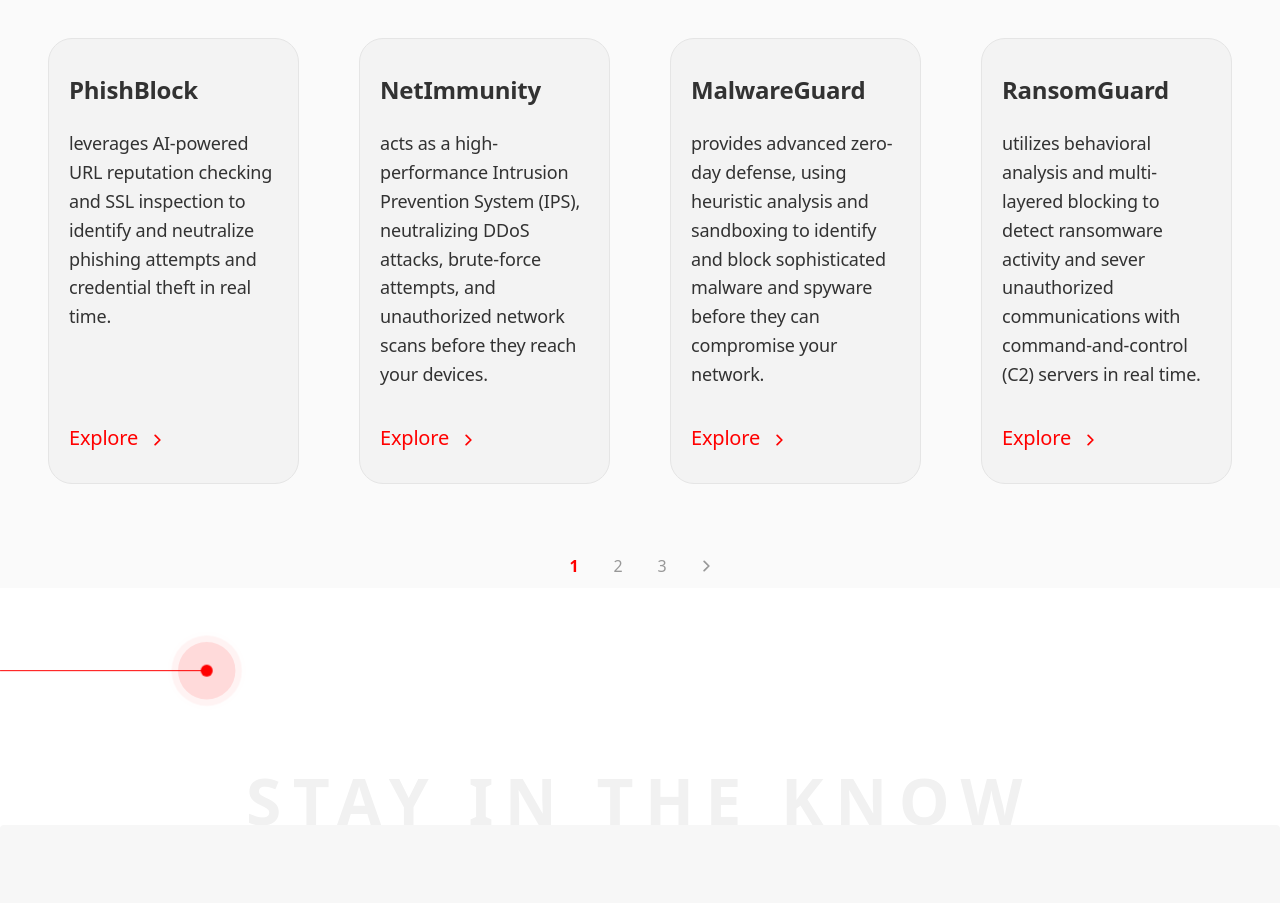
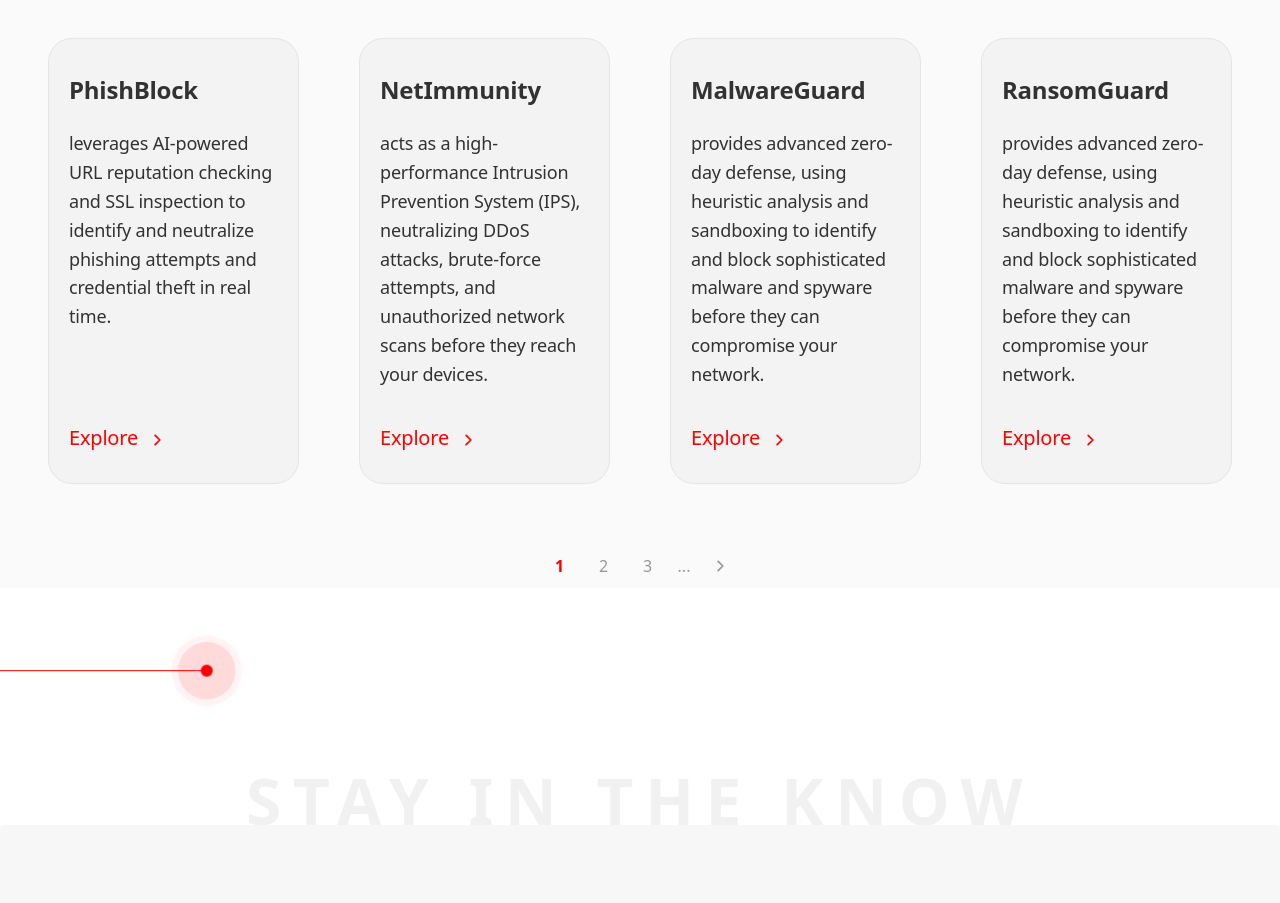
Before and after one commit to vinay-uelement/marma-security, a Next.js app: page / in a window 1280 px wide. Shown: the part 2204-3107 px from the top of the page. Built offline with nearby package versions, Linux system fonts and the light colour scheme.

Commit message:
Update security cards and intelligent security components

```diff
--- a/components/home/SecurityCards.tsx
+++ b/components/home/SecurityCards.tsx
@@ -34,24 +34,38 @@ const cards: SecurityCard[] = [
     image: "/images/features/Malware-guard.webp",
     linkHref: "#",
   },
-  {
+    {
     title: "RansomGuard",
-    description: "utilizes behavioral analysis and multi-layered blocking to detect ransomware activity and sever unauthorized communications with command-and-control (C2) servers in real time.",
+    description: "provides advanced zero-day defense, using heuristic analysis and sandboxing to identify and block sophisticated malware and spyware before they can compromise your network.",
     number: "04",
     image: "/images/features/Malware-guard.webp",
     linkHref: "#",
   },
   {
-    title: "SpyShield",
-    description: "prevents unauthorized surveillance and data harvesting by blocking spyware, keyloggers, and tracking scripts that attempt to monitor your activity or access your device’s camera and microphone.",
+    title: "SafeDevices",
+    description: "utilizes behavioral analysis and multi-layered blocking to detect ransomware activity and sever unauthorized communications with command-and-control (C2) servers in real time.",
     number: "05",
     image: "/images/features/Malware-guard.webp",
     linkHref: "#",
   },
   {
-    title: "DDoSGuard",
+    title: "NetStealth",
+    description: "prevents unauthorized surveillance and data harvesting by blocking spyware, keyloggers, and tracking scripts that attempt to monitor your activity or access your device’s camera and microphone.",
+    number: "06",
+    image: "/images/features/Malware-guard.webp",
+    linkHref: "#",
+  },
+  {
+    title: "SafeID",
     description: "provides high-capacity mitigation against Distributed Denial of Service (DDoS) attacks, filtering malicious traffic and ensuring your network remains responsive and available even during massive, automated connection attempts.",
-    number: "06",
+    number: "07",
+    image: "/images/features/Malware-guard.webp",
+    linkHref: "#",
+  },
+    {
+    title: "ScamGuard",
+    description: "provides high-capacity mitigation against Distributed Denial of Service (DDoS) attacks, filtering malicious traffic and ensuring your network remains responsive and available even during massive, automated connection attempts.",
+    number: "08",
     image: "/images/features/Malware-guard.webp",
     linkHref: "#",
   },
--- a/components/technology/IntelligentSecurity.tsx
+++ b/components/technology/IntelligentSecurity.tsx
@@ -38,15 +38,27 @@ const features: TechFeatureItem[] = [
     description: "Protection against dangerous ransomware",
   },
   {
-    id: "phishblock-2",
+    id: "SafeDevices",
     iconUrl: "/images/global/ic_outline-message.svg",
-    title: "PhishBlock",
+    title: "SafeDevices",
     description: "Protection against phishing attacks",
   },
   {
-    id: "phishblock-3",
+    id: "NetStealth",
     iconUrl: "/images/global/ic_outline-shield.svg",
-    title: "PhishBlock",
+    title: "NetStealth",
+    description: "Protection against phishing attacks",
+  },
+  {
+    id: "SafeID",
+    iconUrl: "/images/global/ic_outline-shield.svg",
+    title: "SafeID",
+    description: "Protection against phishing attacks",
+  },
+  {
+    id: "ScamGuard",
+    iconUrl: "/images/global/ic_outline-shield.svg",
+    title: "ScamGuard",
     description: "Protection against phishing attacks",
   },
 ];
```
